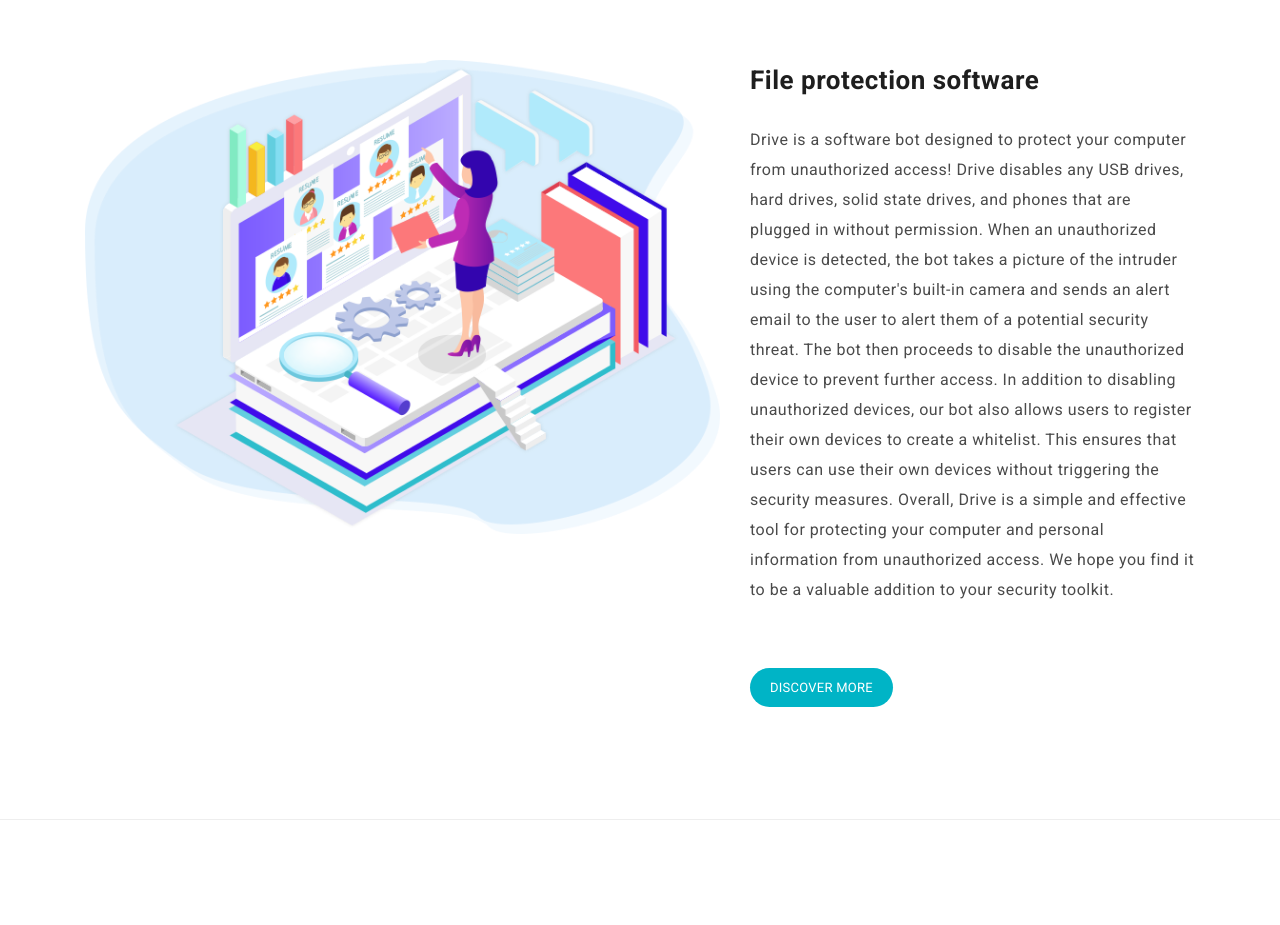
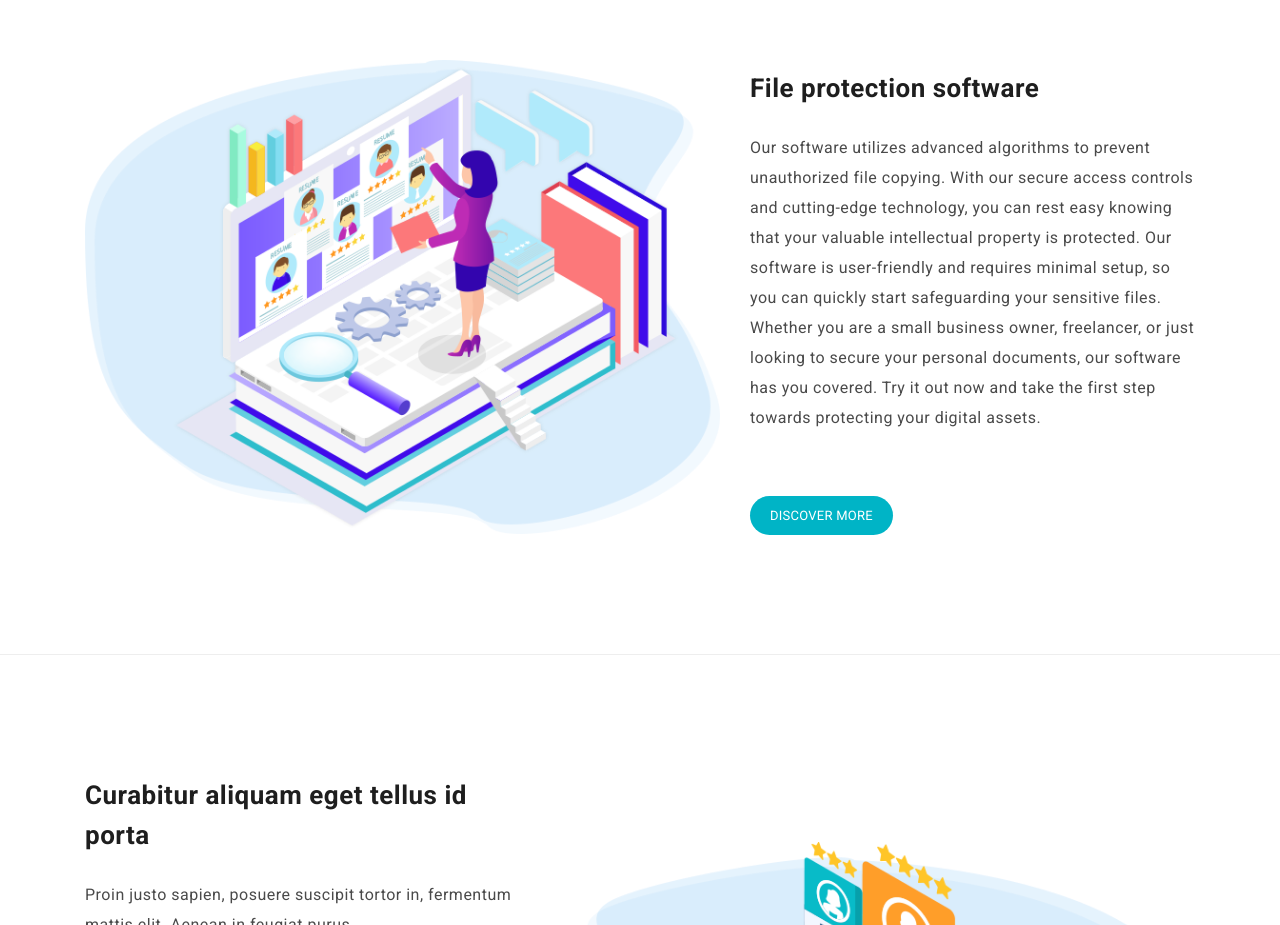
Before and after one commit to jonadabbanks/test, a plain HTML site: page index.html in a window 1280 px wide. Shown: the part 820-1745 px from the top of the page. Drawn offline with Linux system fonts and the light colour scheme.

Commit message:
new changes

```diff
--- a/index.html
+++ b/index.html
@@ -105,13 +105,7 @@ https://templatemo.com/tm-537-art-factory
                         <h5>File protection software</h5>
                     </div>
                     <div class="left-text">
-                        <p>Drive is a software bot designed to protect your computer from unauthorized access! Drive disables any USB drives, hard drives, solid state drives, and phones that are plugged in without permission.
-
-When an unauthorized device is detected, the bot takes a picture of the intruder using the computer's built-in camera and sends an alert email to the user to alert them of a potential security threat. The bot then proceeds to disable the unauthorized device to prevent further access.
-
-In addition to disabling unauthorized devices, our bot also allows users to register their own devices to create a whitelist. This ensures that users can use their own devices without triggering the security measures.
-
-Overall, Drive is a simple and effective tool for protecting your computer and personal information from unauthorized access. We hope you find it to be a valuable addition to your security toolkit. <br><br>
+                        <p>Our software utilizes advanced algorithms to prevent unauthorized file copying. With our secure access controls and cutting-edge technology, you can rest easy knowing that your valuable intellectual property is protected. Our software is user-friendly and requires minimal setup, so you can quickly start safeguarding your sensitive files. Whether you are a small business owner, freelancer, or just looking to secure your personal documents, our software has you covered. Try it out now and take the first step towards protecting your digital assets.<br><br>
                        </p>
                         <a href="#about2" class="main-button">Discover More</a>
                     </div>
```
